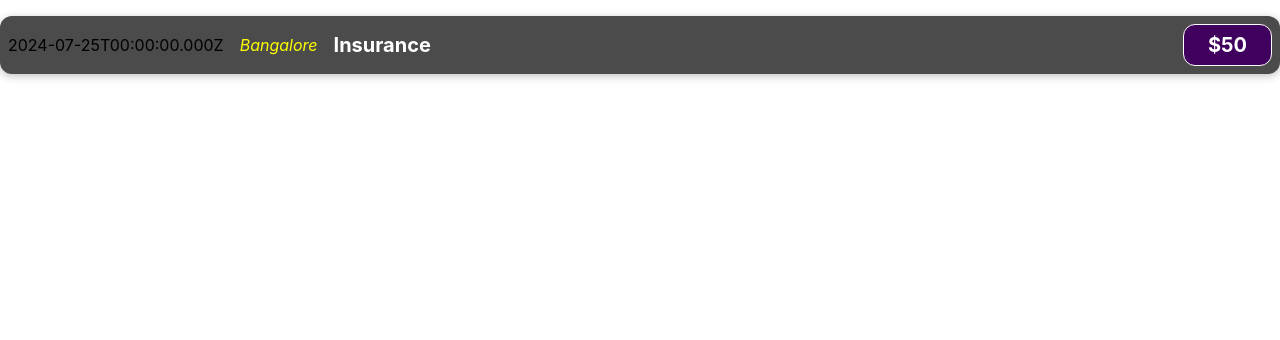
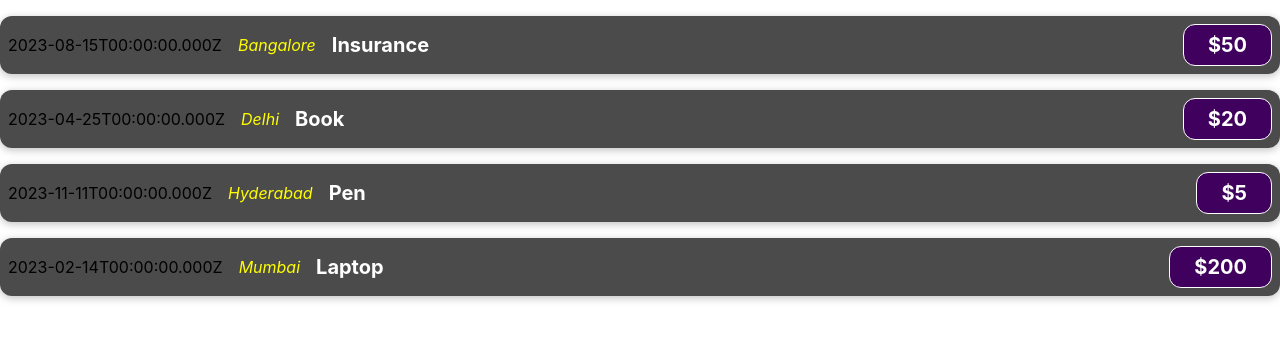
Before and after one commit to vaishnaviitkare/React-, a JavaScript app: page / in a window 1280 px wide. Shown: the top 340 px of the page. Built offline with nearby package versions, Linux system fonts and the light colour scheme; the HTML template or start-up script is replaced by a standard one.

Commit message:
props object and passing data to child component

```diff
--- a/src/App.js
+++ b/src/App.js
@@ -2,7 +2,31 @@
 function App() {
   return (
     <div>
-         <ExpenseItem></ExpenseItem>
+         <ExpenseItem
+         date={new Date(2023, 7, 15)}
+         location="Bangalore"
+         title="Insurance"
+         price="50">
+         </ExpenseItem>
+         <ExpenseItem
+         date={new Date(2023, 3, 25)}
+        location="Delhi"
+        title="Book"
+        price="20"
+      ></ExpenseItem>
+      <ExpenseItem
+        date={new Date(2023, 10, 11)}
+        location="Hyderabad"
+        title="Pen"
+        price="5"
+      ></ExpenseItem>
+      <ExpenseItem
+        date={new Date(2023, 1, 14)}
+        location="Mumbai"
+        title="Laptop"
+        price="200"
+        >
+         </ExpenseItem>
     </div>
   );
 }
--- a/src/components/ExpenseItem.js
+++ b/src/components/ExpenseItem.js
@@ -1,17 +1,13 @@
 import "./ExpenseItem.css";
-function ExpenseItem() {
+function ExpenseItem(props) {
     //we wrap of many div or items in one div because js can return one item at a time
-    const expenseDate=new Date(2024,6,25).toISOString();
-    const expenseTitle="Insurance";
-    const expenseAmount=50;
-    const expenseLocation="Bangalore";
     return (
       <div className="expense-item">
-        <div>{expenseDate}</div>
-        <div className="expense-item__location">{expenseLocation}</div>
+        <div>{props.date.toISOString()}</div>
+        <div className="expense-item__location">{props.location}</div>
         <div className="expense-item__description">
-          <h2>{expenseTitle}</h2>
-          <div className="expense-item__price">${expenseAmount}</div>
+          <h2>{props.title}</h2>
+          <div className="expense-item__price">${props.price}</div>
         </div>
       </div>
     );
```
